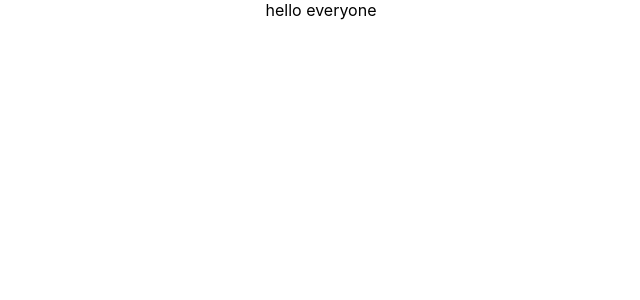
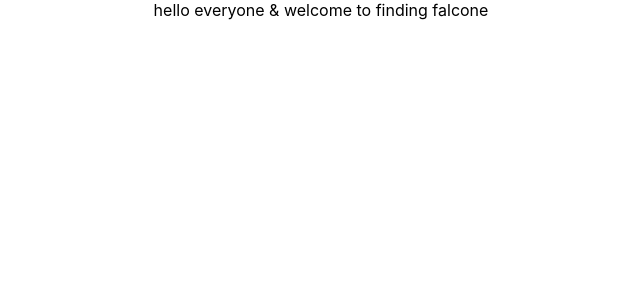
Before and after one commit to KShraddha-angularminds/Finding-Falcone, a React (Create React App) app: page / in a window 1280 px wide. Shown: the top 300 px of the page, without its empty margins (319-959 px from the left). Built offline with nearby package versions, Linux system fonts and the light colour scheme.

Commit message:
changig from tasks

```diff
--- a/src/App.js
+++ b/src/App.js
@@ -2,7 +2,7 @@ import logo from "./logo.svg";
 import "./App.css";
 
 function App() {
-  return <div className="App">hello everyone</div>;
+  return <div className="App">hello everyone & welcome to finding falcone</div>;
 }
 
 export default App;
```
